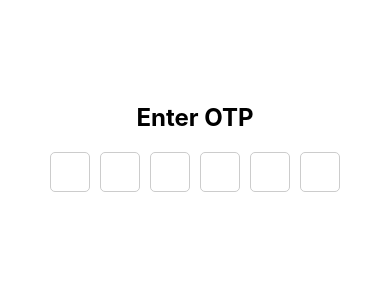
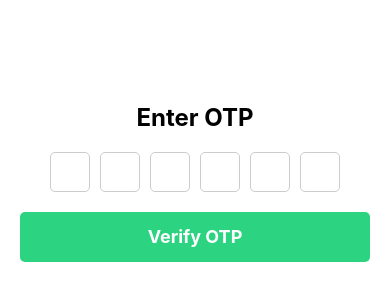
Before and after one commit to sajanacharya404/hisabkitabapp, a React Native app: screen /Otp in a window 390 px wide. Shown: the part 240-540 px from the top of the page. Built offline with nearby package versions, Linux system fonts and the light colour scheme.

Commit message:
fix: bg color fixed for login and otp page

```diff
--- a/pages/LoginPage.tsx
+++ b/pages/LoginPage.tsx
@@ -76,7 +76,7 @@ const styles = StyleSheet.create({
     marginBottom: 20,
   },
   button: {
-    backgroundColor: "2cd380",
+    backgroundColor: "#2cd380",
     width: "100%",
     height: 50,
     borderRadius: 5,
--- a/pages/OtpPage.tsx
+++ b/pages/OtpPage.tsx
@@ -88,7 +88,7 @@ const styles = StyleSheet.create({
     textAlign: "center",
   },
   button: {
-    backgroundColor: "2cd380",
+    backgroundColor: "#2cd380",
     width: "100%",
     height: 50,
     borderRadius: 5,
```
